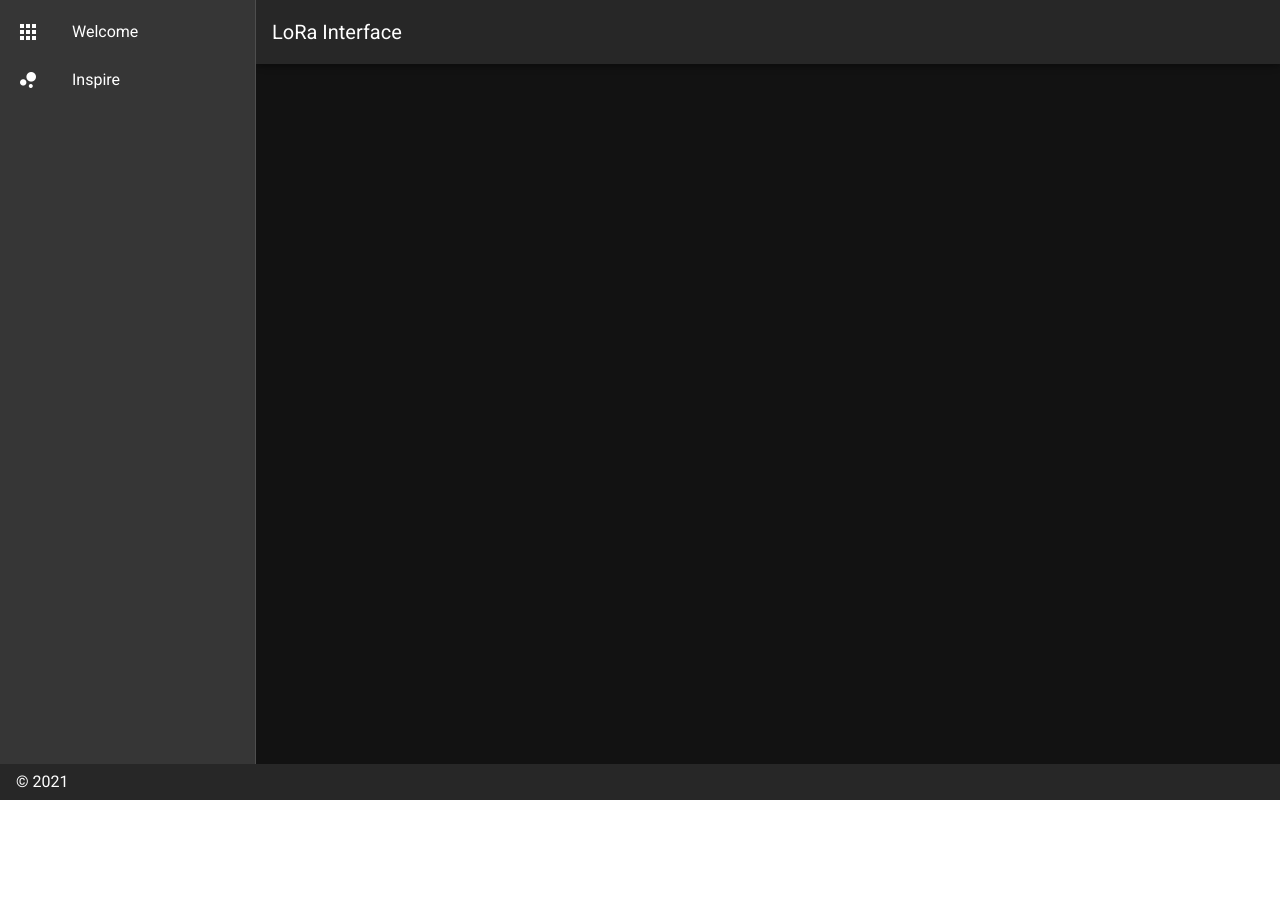
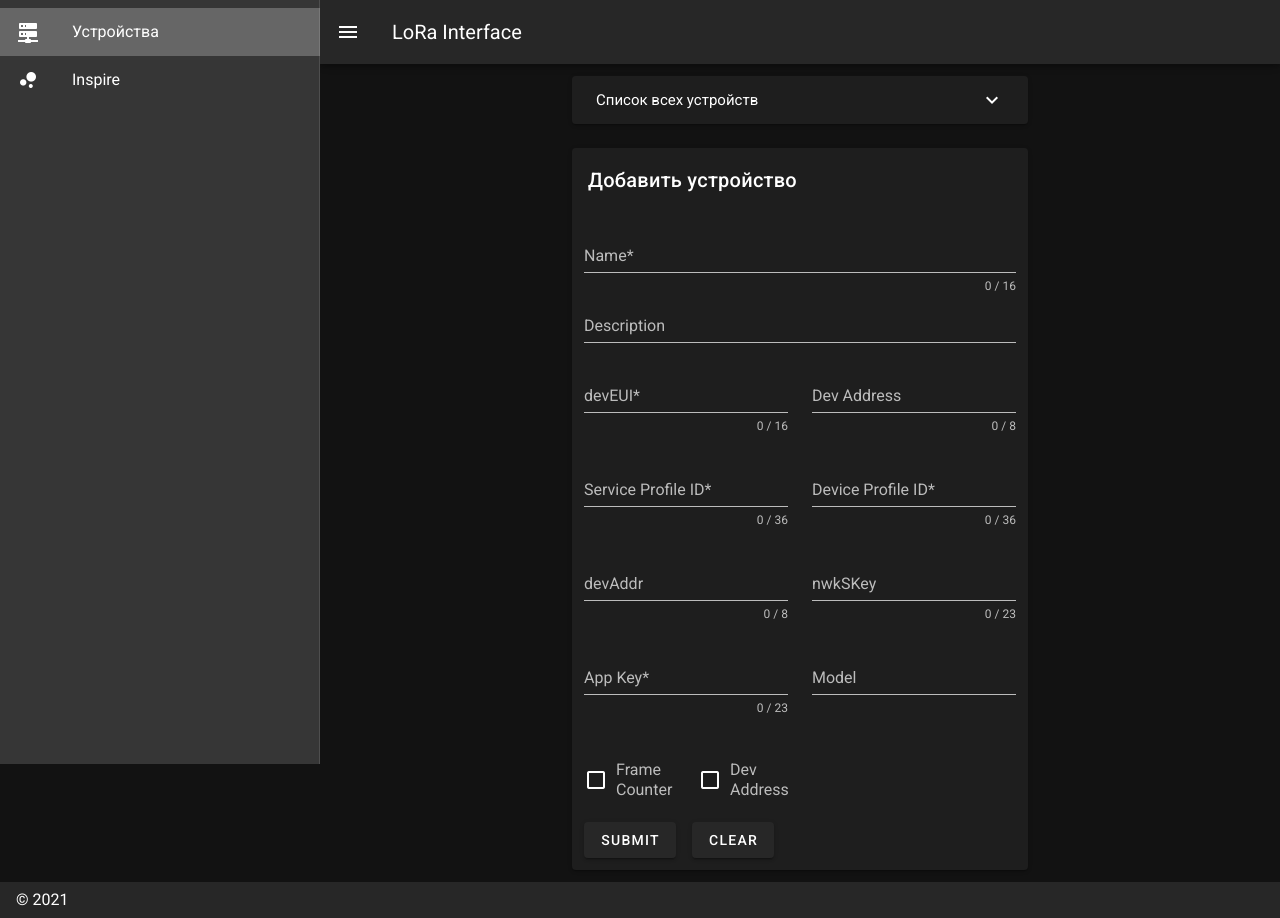
Before and after one commit to Koshishe/LoRa-interface, a Nuxt app: page /devices in a window 1280 px wide. Before the commit the page ends 800 px from the top, so only its background shows below. Built offline with nearby package versions, Linux system fonts and the light colour scheme.

Commit message:
feat: add device form

```diff
--- a/layouts/default.vue
+++ b/layouts/default.vue
@@ -3,6 +3,8 @@
     <v-navigation-drawer
       :mini-variant="miniVariant"
       :clipped="clipped"
+      :width="drawerWidth"
+      v-model="drawer"
       fixed
       app
     >
@@ -28,6 +30,7 @@
       fixed
       app
     >
+      <v-app-bar-nav-icon @click="drawer = true"></v-app-bar-nav-icon>
       <v-toolbar-title v-text="title" />
       <v-spacer />
     </v-app-bar>
@@ -50,13 +53,13 @@ export default {
   data () {
     return {
       clipped: false,
-      drawer: false,
       fixed: false,
+      drawer: (this.$vuetify.breakpoint.name !== 'sm' && this.$vuetify.breakpoint.name !== 'xs' && this.$vuetify.breakpoint.name !== 'md'),
       items: [
         {
-          icon: 'mdi-apps',
-          title: 'Welcome',
-          to: '/'
+          icon: 'mdi-server-network',
+          title: 'Устройства',
+          to: '/devices'
         },
         {
           icon: 'mdi-chart-bubble',
@@ -69,6 +72,17 @@ export default {
       rightDrawer: false,
       title: 'LoRa Interface'
     }
-  }
+  },
+  computed: {
+    drawerWidth() {
+      switch (this.$vuetify.breakpoint.name) {
+        case 'xs': return '100%';
+        case 'sm': return '50%';
+        case 'md': return '30%';
+        case 'lg': return '25%';
+        case 'xl': return '20%';
+      }
+    },
+  },
 }
 </script>
--- a/package.json
+++ b/package.json
@@ -32,7 +32,8 @@
     "eslint-plugin-promise": ">=4.0.1",
     "eslint-plugin-standard": "^4.1.0",
     "eslint-plugin-vue": "^5.2.2",
-    "nuxt": "^2.15.3"
+    "nuxt": "^2.15.3",
+    "vuelidate": "^0.7.6"
   },
   "devDependencies": {
     "@nuxtjs/vuetify": "^1.11.3"
--- /dev/null
+++ b/pages/devices.vue
@@ -0,0 +1,231 @@
+<template>
+  <v-row justify="center" align="center">
+    <v-col cols="12" sm="8" md="6">
+      <v-expansion-panels class="mb-6">
+        <v-expansion-panel>
+          <v-expansion-panel-header>Список всех устройств</v-expansion-panel-header>
+          <v-expansion-panel-content>
+            <!-- список устройтв -->
+            <div>{{ devicesList }}</div>
+            <v-expansion-panels focusable>
+              <v-expansion-panel>
+                <v-expansion-panel-header>Item</v-expansion-panel-header>
+                <v-expansion-panel-content>
+                  Lorem ipsum dolor sit amet, consectetur adipiscing elit, sed do eiusmod tempor incididunt ut labore et dolore magna aliqua. Ut enim ad minim veniam, quis nostrud exercitation ullamco laboris nisi ut aliquip ex ea commodo consequat.
+                </v-expansion-panel-content>
+              </v-expansion-panel>
+            </v-expansion-panels>
+            <!-- -->
+          </v-expansion-panel-content>
+        </v-expansion-panel>
+      </v-expansion-panels>
+      <v-card
+        elevation="2"
+      >
+        <v-card-title>Добавить устройство</v-card-title>
+        <v-form v-model="valid">
+          <v-container>
+            <v-text-field
+              v-model="deviceName"
+              @input="$v.deviceName.$touch()"
+              @blur="$v.deviceName.$touch()"
+              label="Name*"
+              :counter="16"
+              required
+            ></v-text-field>
+            <v-text-field
+              v-model="deviceDescription"
+              label="Description"
+            ></v-text-field>
+            <v-row>
+              <v-col
+                cols="12"
+                md="6"
+              >
+                <v-text-field
+                  v-model="devEUI"
+                  @input="$v.devEUI.$touch()"
+                  @blur="$v.devEUI.$touch()"
+                  :counter="16"
+                  label="devEUI*"
+                  required
+                ></v-text-field>
+              </v-col>
+              <v-col
+                cols="12"
+                md="6"
+              >
+                <v-text-field
+                  v-model="devAddr"
+                  :counter="8"
+                  label="Dev Address"
+                ></v-text-field>
+              </v-col>
+            </v-row>
+            <v-row>
+              <v-col
+                cols="12"
+                md="6"
+              >
+                <v-text-field
+                  v-model="serviceProfileID"
+                  @input="$v.serviceProfileID.$touch()"
+                  @blur="$v.serviceProfileID.$touch()"
+                  :counter="36"
+                  label="Service Profile ID*"
+                  required
+                ></v-text-field>
+              </v-col>
+              <v-col
+                cols="12"
+                md="6"
+              >
+                <v-text-field
+                  v-model="deviceProfileID"
+                  @input="$v.deviceProfileID.$touch()"
+                  @blur="$v.deviceProfileID.$touch()"
+                  :counter="36"
+                  label="Device Profile ID*"
+                  required
+                ></v-text-field>
+              </v-col>
+            </v-row>
+            <v-row>
+              <v-col
+                cols="12"
+                md="6"
+              >
+                <v-text-field
+                  v-model="devAddr"
+                  :counter="8"
+                  label="devAddr"
+                ></v-text-field>
+              </v-col>
+              <v-col
+                cols="12"
+                md="6"
+              >
+                <v-text-field
+                  v-model="nwkSKey"
+                  :counter="23"
+                  label="nwkSKey"
+                ></v-text-field>
+              </v-col>
+            </v-row>
+            <v-row>
+              <v-col
+                cols="12"
+                md="6"
+              >
+                <v-text-field
+                  v-model="appKey"
+                  @input="$v.appKey.$touch()"
+                  @blur="$v.appKey.$touch()"
+                  :counter="23"
+                  label="App Key*"
+                  required
+                ></v-text-field>
+              </v-col>
+              <v-col
+                cols="12"
+                md="6"
+              >
+                <v-text-field
+                  v-model="model"
+                  label="Model"
+                ></v-text-field>
+              </v-col>
+            </v-row>
+            <v-row>
+              <v-col
+                cols="12"
+                md="3"
+              >
+                <v-checkbox
+                  v-model="frameCounterCheck"
+                  :error-messages="errors"
+                  value="1"
+                  label="Frame Counter"
+                  type="checkbox"
+                  required
+                ></v-checkbox>
+              </v-col>
+              <v-col
+                cols="12"
+                md="3"
+              >
+                <v-checkbox
+                  v-model="devAddrCheck"
+                  :error-messages="errors"
+                  value="1"
+                  label="Dev Address"
+                  type="checkbox"
+                  required
+                ></v-checkbox>
+              </v-col>
+            </v-row>
+            <v-btn
+              class="mr-4"
+              type="submit"
+              :disabled="invalid"
+            >
+              submit
+            </v-btn>
+            <v-btn @click="clear">
+              clear
+            </v-btn>
+          </v-container>
+        </v-form>
+      </v-card>
+    </v-col>
+  </v-row>
+</template>
+
+<script>
+import { mapActions, mapState } from 'vuex';
+import { validationMixin } from 'vuelidate'
+import { required, maxLength, email } from 'vuelidate/lib/validators'
+
+export default {
+  mixins: [validationMixin],
+  validations: {
+    deviceName: { required, maxLength: maxLength(16) },
+    serviceProfileID: { required },
+    deviceProfileID: { required },
+    appKey: { required },
+    devEUI: { required },
+    frameCounterCheck: {
+      checked (val) {
+        return val
+      },
+    },
+    devAddrCheck: {
+      checked (val) {
+        return val
+      },
+    },
+  },
+  data() {
+    return {
+      addDeviceStatus: null,
+      deviceName: '',
+      deviceDescription: '',
+      devEUI: '',
+      devAddr: '',
+      nwkSKey: '',
+      serviceProfileID: '',
+      deviceProfileID: '',
+      appKey: '',
+      model: '',
+      frameCounterCheck: false,
+      devAddrCheck: false,
+    }
+  },
+  computed: {
+    ...mapState('devices', ['devicesList']),
+  },
+  methods: {
+    ...mapActions('devices', ['getDevicesList']),
+  },
+}
+</script>
--- a/pages/index.vue
+++ /dev/null
@@ -1,35 +0,0 @@
-<template>
-  <v-row justify="center" align="center">
-    <v-col cols="12" sm="8" md="6">
-      <div class="text-center">
-        <logo />
-        <vuetify-logo />
-      </div>
-      <v-card>
-        {{ list }}
-      </v-card>
-    </v-col>
-  </v-row>
-</template>
-
-<script>
-import Logo from '~/components/Logo.vue'
-import VuetifyLogo from '~/components/VuetifyLogo.vue'
-
-export default {
-  components: {
-    Logo,
-    VuetifyLogo
-  },
-  async asyncData({ app, error }) {
-    console.log(app.$api);
-    return app.$api.devices.getDevicesList({ skip: 0, limit: 5 })
-      .then((list) => ({
-        list,
-      }))
-      .catch(() => {
-        error({ statusCode: 404, message: 'Записи не найдены' });
-      });
-  },
-}
-</script>
--- a/plugins/api/devices.js
+++ b/plugins/api/devices.js
@@ -1,9 +1,12 @@
 export default ($axios, tag) => ({
   getDevicesList(params) {
-    console.log(tag);
     return $axios.get(tag, {
       params,
     })
       .then(({ data }) => data);
   },
+  setDevice() {
+    return $axios.post(tag)
+      .then(({ data }) => data);
+  },
 });
--- /dev/null
+++ b/store/devices.js
@@ -0,0 +1,27 @@
+export const state = () => ({
+  devicesList: [],
+  deviceAdd: '',
+});
+
+export const mutations = {
+  GET_DEVICES_LIST(state, items) {
+    state.devicesList = items;
+  },
+  SET_DEVICE(state, result) {
+    state.deviceAdd = result.data.devEUI;
+  }
+};
+
+export const actions = {
+  getDevicesList({ commit }) {
+    const params = {skip: 0, limit: 5};
+    this.$api.devices.getDevicesList(params).then((result) => {
+      commit('GET_DEVICES_LIST', result);
+    });
+  },
+  setDevice() {
+    this.$api.devices.getDevicesList(params).then((result) => {
+      commit('SET_DEVICE', result);
+    });
+  }
+};
```
Also changed, not shown: store/README.md (deleted).
